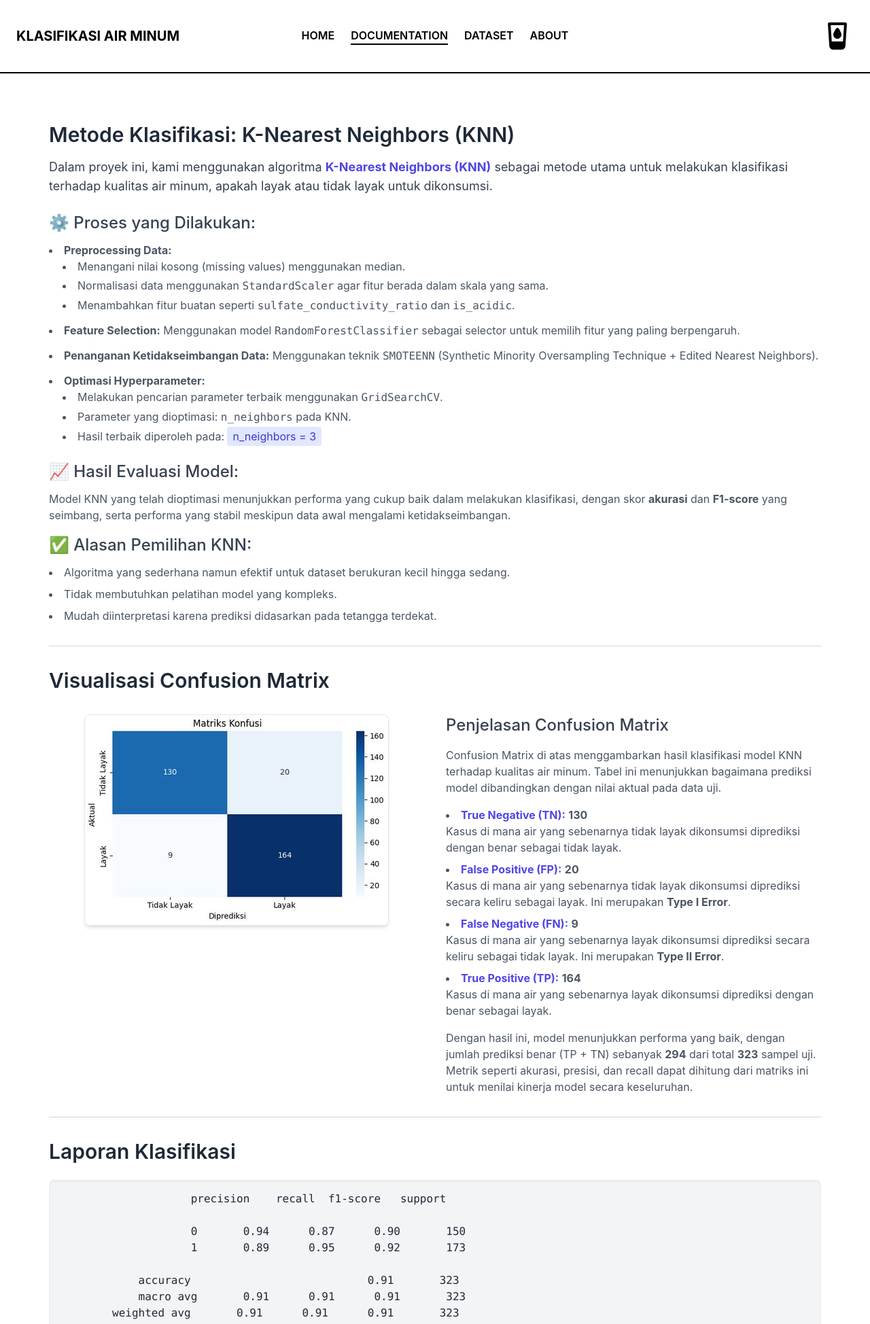
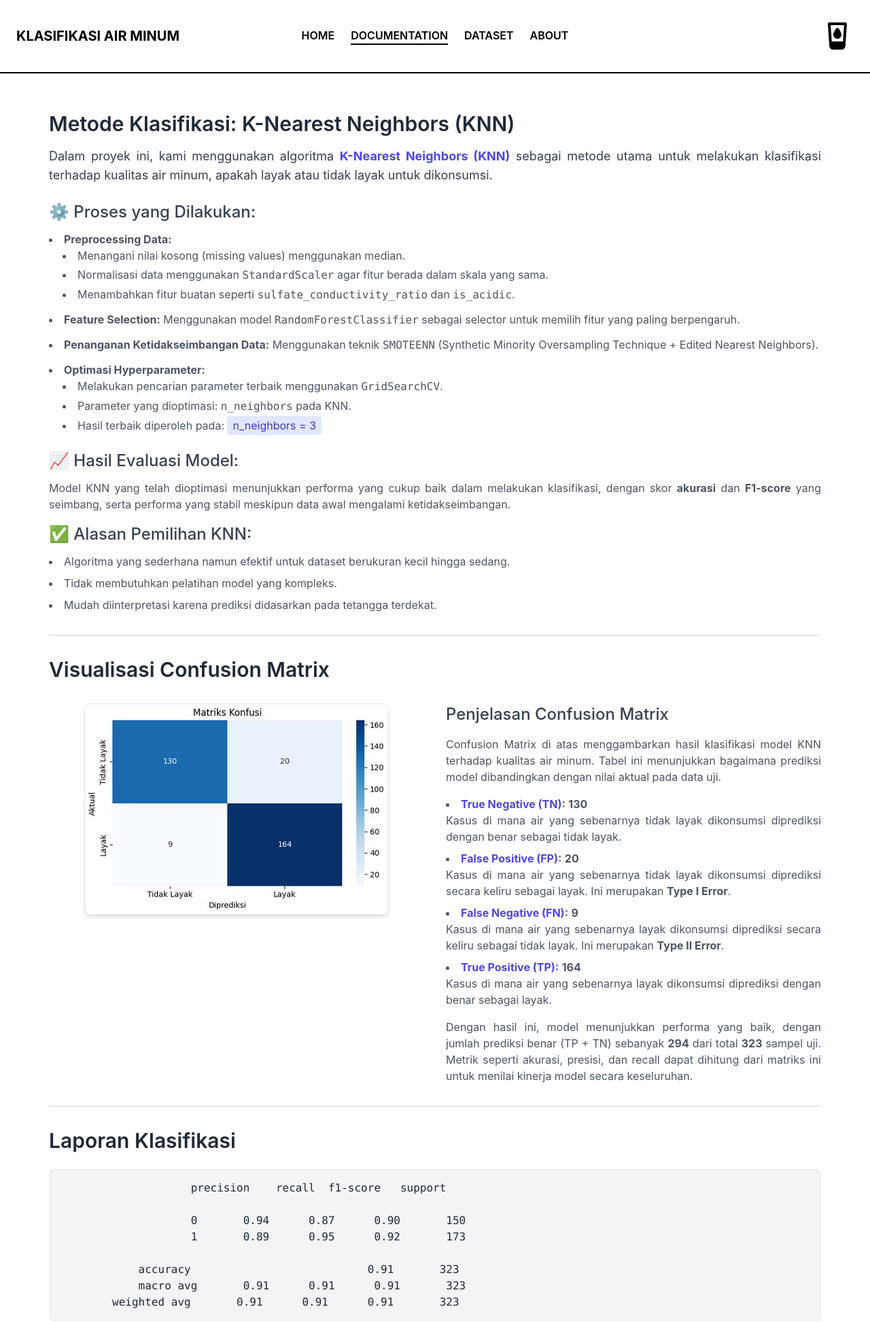
Before and after one commit to AgungSuryana/Klasifikasi-air-minum, a Flask app: page /dokumentasi in a window 1280 px wide. Shown: the top 1948 px of the page at 68% size. Run offline with Flask 3, Linux system fonts and the light colour scheme; parts of the project's set-up code (start-up, migrations or seed data) failed here and were passed over; some libraries are stand-ins or nearby versions.

Commit message:
dokumentasi.html

```diff
--- a/templates/dokumentasi.html
+++ b/templates/dokumentasi.html
@@ -9,7 +9,8 @@
 <body>
 
 
-    <div class="full-width-container p-20 sm:p-10">
+    <div class="max-w-7xl mx-auto px-6 sm:px-10 py-6 text-justify">
+
         <h2 class="text-2xl sm:text-3xl font-semibold text-gray-800 mb-4">
             Metode Klasifikasi: K-Nearest Neighbors (KNN)
         </h2>
```
